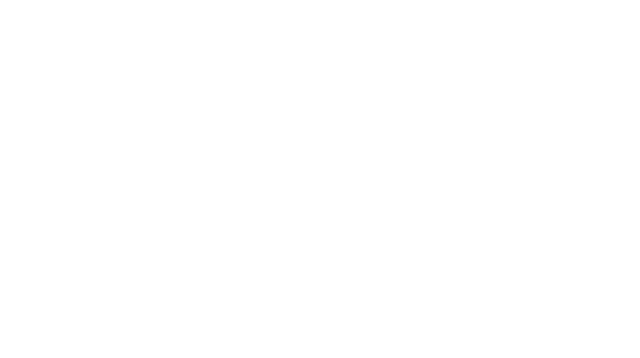
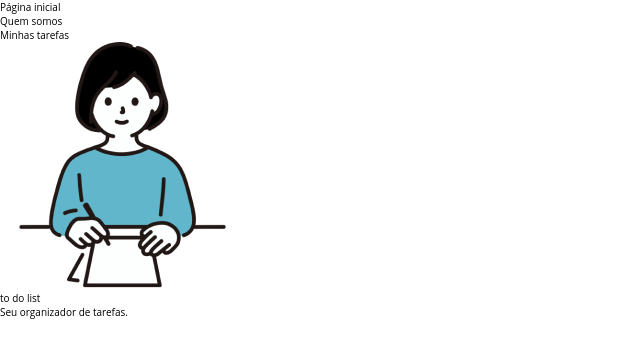
Before and after one commit to brunasantos-dev/todolist, a website built with Vite: page index.html in a window 1280 px wide. Shown: the whole page, without its empty margins (0-640 px from the left). Built offline with nearby package versions, Linux system fonts and the light colour scheme.

Commit message:
header: add new nav and container.

```diff
--- a/index.html
+++ b/index.html
@@ -8,8 +8,22 @@
     <link rel="stylesheet" href="/styles/index.scss" />
   </head>
   <body>
-    <div id="todo">
-      <header></header>
-
+    <header>
+      <nav>
+        <ul>
+          <li>Página inicial</li>
+          <li>Quem somos</li>
+          <li>Minhas tarefas</li>
+        </ul>
+      </nav>
+      <div class="container">
+        <img
+          src="/public/images/hero-image-mobile.png"
+          alt="mulher-escrevendo"
+        />
+        <h1>to do list</h1>
+        <p class="__title">Seu organizador de tarefas.</p>
+      </div>
+    </header>
   </body>
 </html>
```
